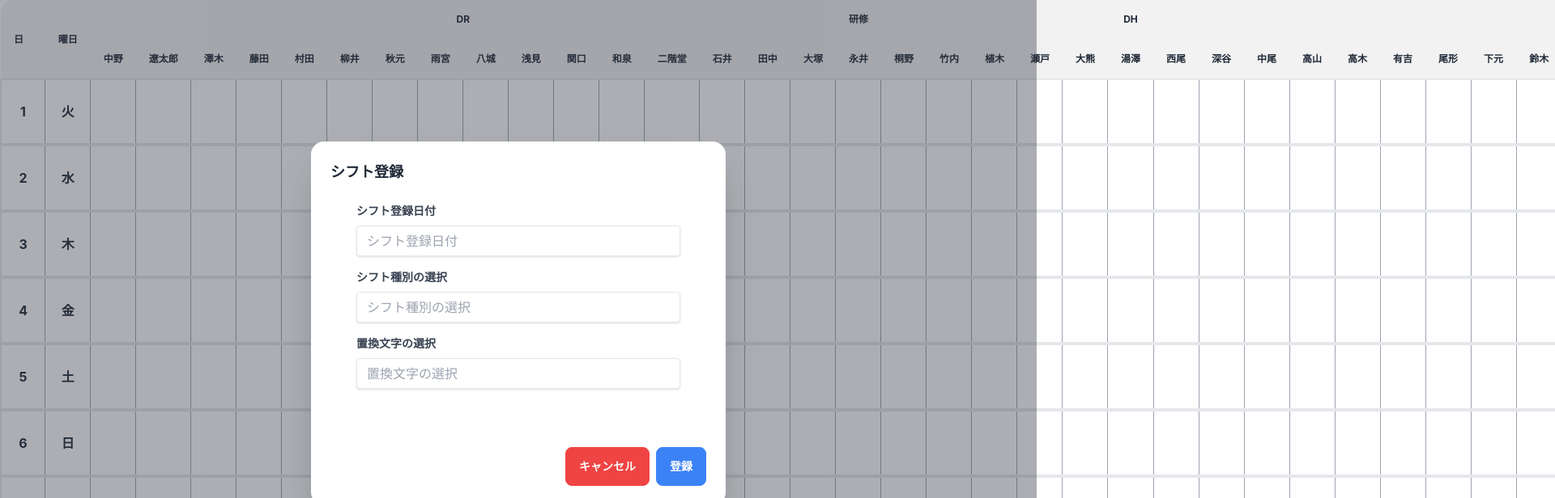
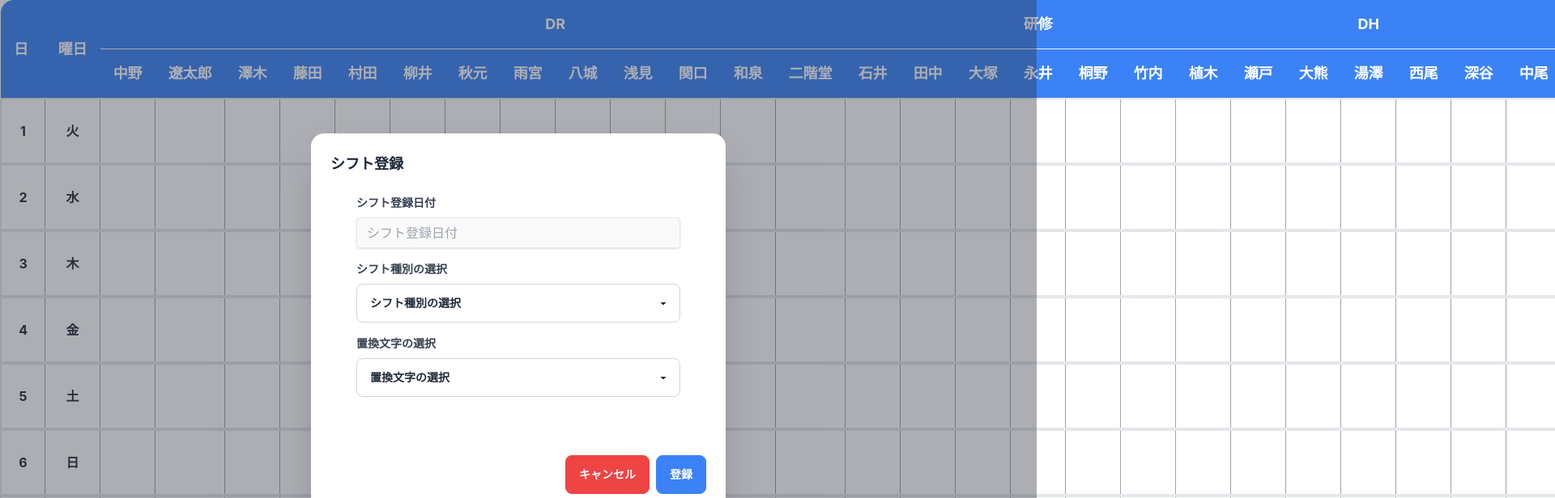
Before and after one commit to s-yamamoto-nng/shift-design-app, a React (Create React App) app: page / in a window 1280 px wide. Both pictures are taken after a click on the label 139 px from the left and 138 px from the top of the page. Shown: the top 616 px of the page at 81% size, 1920 px wide, since content can reach past the window. Built offline with nearby package versions, Linux system fonts and the light colour scheme.

Commit message:
fix shiftListPage

```diff
--- a/src/home/ShiftCategoryPage.js
+++ b/src/home/ShiftCategoryPage.js
@@ -86,7 +86,7 @@ export default function ShiftCategoryPage() {
     { category: '有給休暇', repCharacter: '有' },
     { category: '事務日', repCharacter: '事務' },
     { category: '午前/午後', repCharacter: '/' },
-    { category: '出勤だけど役割はなし', repCharacter: '/' },
+    { category: '出勤だけど役割はなし', repCharacter: '◯' },
     { category: '仙川で診療', repCharacter: '仙' },
     { category: '府中で診療', repCharacter: '府' },
   ]
--- a/src/home/ShiftListPage.js
+++ b/src/home/ShiftListPage.js
@@ -90,6 +90,24 @@ const dentalAssistants = [
   { assistant: '片岡' },
 ]
 
+const shiftCategorys = [
+  { category: '休み', repCharacter: 'X' },
+  { category: '受付', repCharacter: '受' },
+  { category: '受付サブ', repCharacter: '受S' },
+  { category: 'DH枠', repCharacter: 'DH' },
+  { category: 'DH枠のサブ', repCharacter: 'DS' },
+  { category: '訪問', repCharacter: '訪' },
+  { category: '予防', repCharacter: '予' },
+  { category: '全体のサブ', repCharacter: 'S' },
+  { category: 'フリー', repCharacter: 'F' },
+  { category: '有給休暇', repCharacter: '有' },
+  { category: '事務日', repCharacter: '事務' },
+  { category: '午前/午後', repCharacter: '/' },
+  { category: '出勤だけど役割はなし', repCharacter: '◯' },
+  { category: '仙川で診療', repCharacter: '仙' },
+  { category: '府中で診療', repCharacter: '府' },
+]
+
 const cleans = [{ clean: '八田' }, { clean: '堀木' }]
 
 export default function ShiftListPage() {
@@ -130,56 +148,68 @@ export default function ShiftListPage() {
         <table className="table w-full">
           <thead>
             <tr className="overflow-auto">
-              <td rowSpan="2" className="sticky top-0 left-0 z-20">
+              <td rowSpan="2" className="sticky top-0 left-0 z-20 bg-blue-500 text-white text-lg">
                 日
               </td>
-              <th rowSpan="2" className="sticky top-0 left-12 z-20">
+              <th rowSpan="2" className="sticky top-0 left-12 z-20 bg-blue-500 text-white text-lg">
                 曜日
               </th>
-              <th colSpan={doctors.length} className="text-center sticky top-0">
+              <th
+                colSpan={doctors.length}
+                className="text-center sticky top-0 bg-blue-500 text-white text-lg"
+              >
                 Dr
               </th>
-              <th colSpan={trainingDoctor.length} className="text-center sticky top-0">
+              <th
+                colSpan={trainingDoctor.length}
+                className="text-center sticky top-0 bg-blue-500 text-white text-lg"
+              >
                 研修
               </th>
-              <th colSpan={dentalHygienists.length} className="text-center sticky top-0">
+              <th
+                colSpan={dentalHygienists.length}
+                className="text-center sticky top-0 bg-blue-500 text-white text-lg"
+              >
                 DH
               </th>
-              <th colSpan={dentalAssistants.length} className="text-center sticky top-0">
+              <th
+                colSpan={dentalAssistants.length}
+                className="text-center sticky top-0 bg-blue-500 text-white text-lg"
+              >
                 DA
               </th>
-              <th className="sticky top-0" rowSpan="2">
+              <th className="sticky top-0 bg-blue-500 text-white text-lg" rowSpan="2">
                 その他
               </th>
-              <th className="sticky top-0" rowSpan="2">
+              <th className="sticky top-0 bg-blue-500 text-white text-lg" rowSpan="2">
                 日別集計
               </th>
             </tr>
             <tr className="overflow-auto">
               {doctors.map((doctor, idx) => {
                 return (
-                  <td key={idx} className="sticky top-12">
+                  <th key={idx} className="sticky top-14 bg-blue-500 text-white text-lg">
                     {doctor.doctor}
-                  </td>
+                  </th>
                 )
               })}
               {trainingDoctor.map((trainingDoctor, idx) => {
                 return (
-                  <th key={idx} className="sticky top-12">
+                  <th key={idx} className="sticky top-14 bg-blue-500 text-white text-lg">
                     {trainingDoctor.doctor}
                   </th>
                 )
               })}
               {dentalHygienists.map((dentalHygienist, idx) => {
                 return (
-                  <th key={idx} className="sticky top-12">
+                  <th key={idx} className="sticky top-14 bg-blue-500 text-white text-lg">
                     {dentalHygienist.hygienist}
                   </th>
                 )
               })}
               {dentalAssistants.map((dentalAssistant, idx) => {
                 return (
-                  <th key={idx} className="sticky top-12">
+                  <th key={idx} className="sticky top-14 bg-blue-500 text-white text-lg">
                     {dentalAssistant.assistant}
                   </th>
                 )
@@ -268,29 +298,34 @@ export default function ShiftListPage() {
                   id="name"
                   type="text"
                   placeholder="シフト登録日付"
+                  disabled
                 />
               </div>
               <div className="mb-4">
                 <label className="block text-gray-700 text-sm font-bold mb-2" htmlFor="name">
                   シフト種別の選択
                 </label>
-                <input
-                  className="shadow appearance-none border rounded w-full py-2 px-3 text-gray-700 leading-tight focus:outline-none focus:shadow-outline"
-                  id="name"
-                  type="text"
-                  placeholder="シフト種別の選択"
-                />
+                <select className="select w-full border-gray-300">
+                  <option disabled selected>
+                    シフト種別の選択
+                  </option>
+                  {shiftCategorys.map((shiftCategory, idx) => {
+                    return <option key={idx}>{shiftCategory.category}</option>
+                  })}
+                </select>
               </div>
               <div className="mb-4">
                 <label className="block text-gray-700 text-sm font-bold mb-2" htmlFor="name">
                   置換文字の選択
                 </label>
-                <input
-                  className="shadow appearance-none border rounded w-full py-2 px-3 text-gray-700 leading-tight focus:outline-none focus:shadow-outline"
-                  id="name"
-                  type="text"
-                  placeholder="置換文字の選択"
-                />
+                <select className="select w-full border-gray-300">
+                  <option disabled selected>
+                    置換文字の選択
+                  </option>
+                  {shiftCategorys.map((shiftCategory, idx) => {
+                    return <option key={idx}>{shiftCategory.repCharacter}</option>
+                  })}
+                </select>
               </div>
             </form>
             <div className="modal-action">
--- a/src/home/test.js
+++ b/src/home/test.js
@@ -1,49 +1,49 @@
-import React from 'react'
+// import React from 'react'
 
-const test = () => {
-  return (
-    <div className="modal">
-      <div className="modal-box">
-        <h3 className="font-bold text-lg">シフト種別登録</h3>
-        <form className="bg-white rounded px-8 pt-6 pb-8 mb-4">
-          <div className="mb-4">
-            <label className="block text-gray-700 text-sm font-bold mb-2" htmlFor="name">
-              シフト種別名
-            </label>
-            <input
-              className="shadow appearance-none border rounded w-full py-2 px-3 text-gray-700 leading-tight focus:outline-none focus:shadow-outline"
-              id="name"
-              type="text"
-              placeholder="シフト種別名"
-            />
-          </div>
-          <div className="mb-4">
-            <label className="block text-gray-700 text-sm font-bold mb-2" htmlFor="name">
-              省略文字
-            </label>
-            <input
-              className="shadow appearance-none border rounded w-full py-2 px-3 text-gray-700 leading-tight focus:outline-none focus:shadow-outline"
-              id="name"
-              type="text"
-              placeholder="省略文字"
-            />
-          </div>
-        </form>
-        <div className="modal-action">
-          <label
-            htmlFor="my-modal"
-            className="btn bg-red-500 border-red-500 hover:border-red-500 hover:bg-red-500"
-          >
-            キャンセル
-          </label>
-          <label
-            htmlFor="my-modal"
-            className="btn bg-blue-500 border-blue-500 hover:border-blue-500 hover:bg-blue-500"
-          >
-            登録
-          </label>
-        </div>
-      </div>
-    </div>
-  )
-}
+// const test = () => {
+//   return (
+//     <div className="modal">
+//       <div className="modal-box">
+//         <h3 className="font-bold text-lg">シフト種別登録</h3>
+//         <form className="bg-white rounded px-8 pt-6 pb-8 mb-4">
+//           <div className="mb-4">
+//             <label className="block text-gray-700 text-sm font-bold mb-2" htmlFor="name">
+//               シフト種別名
+//             </label>
+//             <input
+//               className="shadow appearance-none border rounded w-full py-2 px-3 text-gray-700 leading-tight focus:outline-none focus:shadow-outline"
+//               id="name"
+//               type="text"
+//               placeholder="シフト種別名"
+//             />
+//           </div>
+//           <div className="mb-4">
+//             <label className="block text-gray-700 text-sm font-bold mb-2" htmlFor="name">
+//               省略文字
+//             </label>
+//             <input
+//               className="shadow appearance-none border rounded w-full py-2 px-3 text-gray-700 leading-tight focus:outline-none focus:shadow-outline"
+//               id="name"
+//               type="text"
+//               placeholder="省略文字"
+//             />
+//           </div>
+//         </form>
+//         <div className="modal-action">
+//           <label
+//             htmlFor="my-modal"
+//             className="btn bg-red-500 border-red-500 hover:border-red-500 hover:bg-red-500"
+//           >
+//             キャンセル
+//           </label>
+//           <label
+//             htmlFor="my-modal"
+//             className="btn bg-blue-500 border-blue-500 hover:border-blue-500 hover:bg-blue-500"
+//           >
+//             登録
+//           </label>
+//         </div>
+//       </div>
+//     </div>
+//   )
+// }
```
